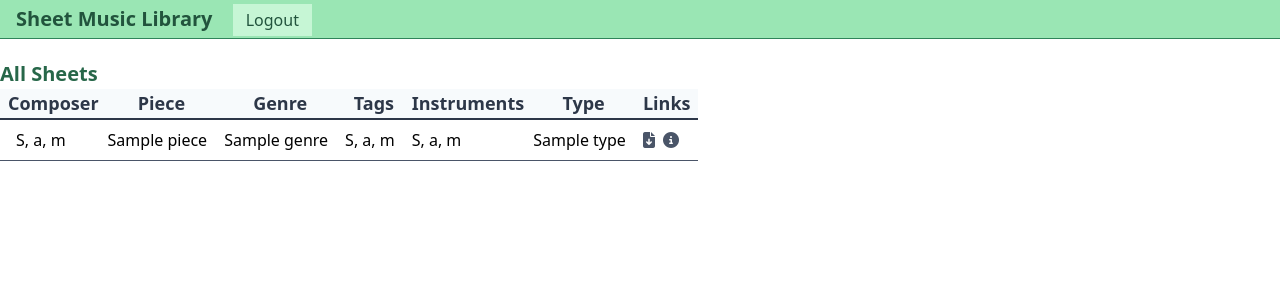
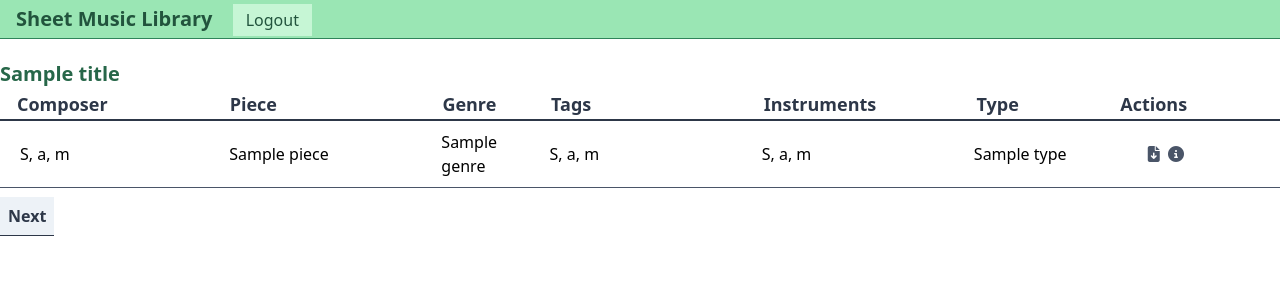
Before and after one commit to rickh94/smlib, a FastAPI app: template backend/app/templates/sheets/list.html in a window 1280 px wide. Shown: the top 300 px of the page. Run offline with FastAPI, Linux system fonts and the light colour scheme; the template is opened without the code that fills it: most values are stand-ins (such as "Sample title", 1, 10 or a date in 2020); style sheets or scripts are compiled from the project's sources; parts of the project's set-up code (start-up, migrations or seed data) failed here and were passed over; some libraries are stand-ins or nearby versions.

Commit message:
tweak list, add pagination buttons
Signed-off-by: Rick Henry <rickhenry@rickhenry.dev>

```diff
--- a/backend/app/templates/sheets/_sheet-row.html
+++ b/backend/app/templates/sheets/_sheet-row.html
@@ -1,11 +1,11 @@
-<tr class="border-b border-gray-700 py-2 even:bg-gray-200">
-  <td class="px-4 py-2">{{ sheet.composers | comma_truncate_list }}</td>
-  <td class="pr-4">{{ sheet.piece }}</td>
-  <td class="pr-4">{{ sheet.genre or "" }}</td>
-  <td class="pr-4">{{ sheet.tags | comma_truncate_list }}</td>
-  <td class="pr-4">{{ sheet.instruments | comma_truncate_list }}</td>
-  <td class="pr-4">{{ sheet.type or "" }}</td>
-  <td class="pr-4 text-gray-700">
+<tr class="border-b border-gray-700 py-2 px-4 even:bg-gray-200 inline-block w-full">
+  <td class="w-2/12 inline-block text-left pl-1">{{ sheet.composers | comma_truncate_list }}</td>
+  <td class="w-2/12 inline-block text-left">{{ sheet.piece }}</td>
+  <td class="w-1/12 inline-block text-left">{{ sheet.genre or "" }}</td>
+  <td class="w-2/12 inline-block text-left">{{ sheet.tags | comma_truncate_list }}</td>
+  <td class="w-2/12 inline-block text-left">{{ sheet.instruments | comma_truncate_list }}</td>
+  <td class="w-1/12 inline-block text-left">{{ sheet.type or "" }}</td>
+  <td class="text-gray-700 w-1/12 inline-block text-right">
     <a href="/sheets/{{ sheet.sheet_id }}/download"
        class="fas fa-file-download hover:text-green-700"></a>
     <a href="/sheets/{{ sheet.sheet_id }}"
--- a/backend/app/templates/sheets/list.html
+++ b/backend/app/templates/sheets/list.html
@@ -1,20 +1,21 @@
 {% extends "base.html" %}
 {% block body %}
-  <div class="md:max-w-6xl">
-    <h1 class="text-xl font-bold text-green-800 pt-5 pb-0">All Sheets</h1>
-    <table class="hidden md:block table-fixed border-collapse w-full">
-      <thead>
-      <tr class="px-1 border-b-2 border-gray-800 text-gray-800 bg-gray-100 font-bold text-lg text-center">
-        <th class="pl-2 pr-2">Composer</th>
-        <th class="pr-2">Piece</th>
-        <th class="pr-2">Genre</th>
-        <th class="pr-2">Tags</th>
-        <th class="pr-2">Instruments</th>
-        <th class="pr-2">Type</th>
-        <th class="pr-2">Links</th>
+    <header>
+      <h1 class="text-xl font-bold text-green-800 pt-5 pb-0">{{ title }}</h1>
+    </header>
+    <table class="hidden md:block border-collapse w-full p-0">
+      <thead class="w-full inline-block">
+      <tr class="border-b-2 border-gray-800 px-4 text-gray-800 font-bold text-lg block w-full">
+        <th class="w-2/12 inline-block text-left">Composer</th>
+        <th class="w-2/12 inline-block text-left">Piece</th>
+        <th class="w-1/12 inline-block text-left">Genre</th>
+        <th class="w-2/12 inline-block text-left">Tags</th>
+        <th class="w-2/12 inline-block text-left">Instruments</th>
+        <th class="w-1/12 inline-block text-left">Type</th>
+        <th class="w-1/12 inline-block text-right">Actions</th>
       </tr>
       </thead>
-      <tbody>
+      <tbody class="w-full inline-block">
       {% for sheet in sheets %}
         {% include "sheets/_sheet-row.html" %}
       {% endfor %}
@@ -25,5 +26,18 @@
         {% include "sheets/_sheet-card.html" %}
       {% endfor %}
     </main>
-  </div>
+    <footer class="w-full mt-4">
+      {% if prev_page %}
+        <a href="{{ prev_page }}"
+           class="p-2 mr-4 border-b border-gray-800 text-gray-800 bg-gray-200 font-bold hover:text-green-800 hover:bg-green-200 hover:border-green-800">
+          Previous
+        </a>
+      {% endif %}
+      {% if next_page %}
+        <a href="{{ next_page }}"
+           class="p-2 border-b border-gray-800 text-gray-800 bg-gray-200 font-bold hover:text-green-800 hover:bg-green-200 hover:border-green-800">
+          Next
+        </a>
+      {% endif %}
+    </footer>
 {% endblock body %}
--- a/backend/app/templates/sheets/single.html
+++ b/backend/app/templates/sheets/single.html
@@ -24,6 +24,8 @@
       {% if piece_related %}
         <div class="w-full md:max-w-sm p-2 text-sm">
           <h5 class="font-bold text-gray-700">Other Sheets from this Piece</h5>
+          <a href="/sheets/{{ sheet.sheet_id }}/related?field=piece"
+             class="p-1 border-b border-gray-700 hover:text-green-700 hover:border-green-700"></a>
           {% for sheet in piece_related %}
             {% include "sheets/_sheet-card.html" %}
           {% endfor %}
```
Also changed, not shown: backend/app/sheets/crud.py (+26 -3 lines), backend/app/sheets/router.py (+52 -7 lines).
